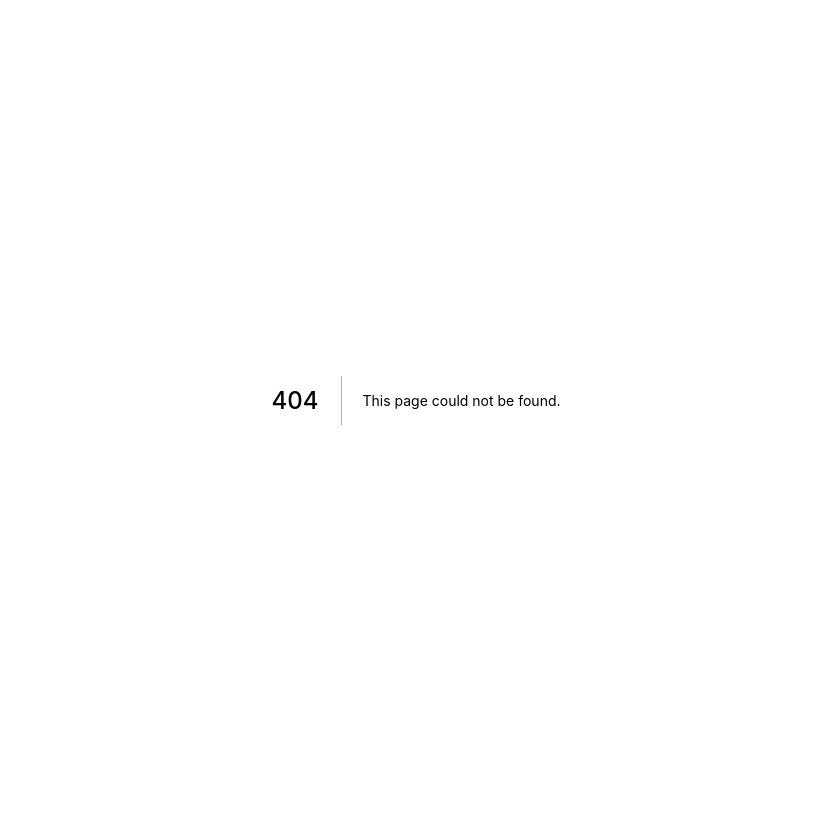
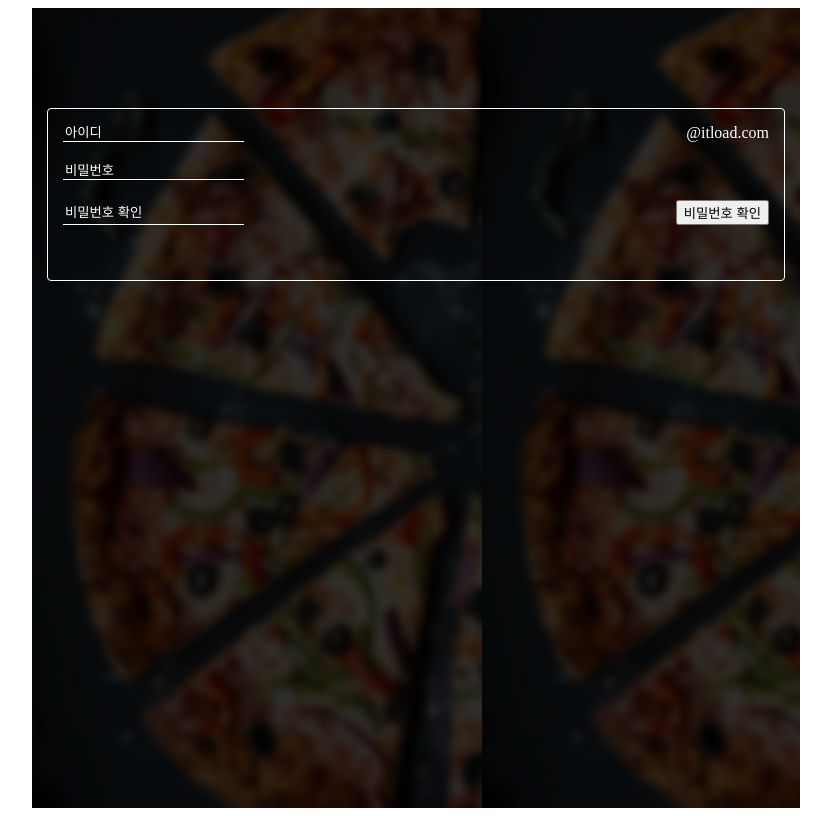
Before and after one commit to collabo-cw/simple_board_frontend, a Next.js app in the folder class/: page /membership in a window 1280 px wide. Before the commit this address had no page. Shown: the whole page, without its empty margins (224-1055 px from the left). Built offline with nearby package versions, Linux system fonts and the light colour scheme.

Commit message:
회원가입 페이지 생성

```diff
--- /dev/null
+++ b/class/pages/membership/index.js
@@ -0,0 +1,29 @@
+import {Container,Wrapper,WrapLogin, Iddiv ,IdInput,PasswordDiv, NameDiv} from '../../styles/membership.styles';
+import axios from 'axios';
+
+
+export default function MembershipPage(){
+
+    return(
+        <Container>
+            <Wrapper>
+                <WrapLogin>
+                    <Iddiv>
+                        <IdInput placeholder='아이디' />
+                        <div>@itload.com</div>
+                    </Iddiv>
+                    <Iddiv>
+                        <IdInput type="password" placeholder='비밀번호' />
+                    </Iddiv>
+                    <PasswordDiv>
+                        <IdInput type="password" placeholder='비밀번호 확인' />
+                        <button>비밀번호 확인</button>
+                    </PasswordDiv>
+                    <NameDiv>
+
+                    </NameDiv>
+                </WrapLogin>
+            </Wrapper>
+        </Container>
+    )
+}
--- /dev/null
+++ b/class/styles/membership.styles.js
@@ -0,0 +1,59 @@
+import styled from "@emotion/styled";
+
+export const Container = styled.div`
+  max-width: 768px;
+  margin: 0 auto;
+  display: flex;
+  justify-content: center;
+  color:#fff
+`;
+export const Wrapper = styled.div`
+  wIdth: 100%;
+  height:100vh;
+  padding: 0 15px 0 15px;
+  display: flex;
+  flex-direction: column;
+  align-items: center;
+  box-sizing: border-box;
+  background-image: url("../img/pizza.jpg");
+  background-color: rgba(0, 0, 0, 0.55);
+  background-blend-mode: multiply;
+  background-size:contain;
+`;
+
+export const WrapLogin = styled.div`
+  width: 100%;
+  box-sizing: border-box;
+  margin: 100px 15px 0 15px;
+  padding: 15px 15px;
+  border-radius: 4px;
+  border: 1px solid #fff;
+`;
+
+export const Iddiv = styled.div`
+  display:flex;
+  justify-content: space-between;
+  margin-bottom: 20px;
+`;
+
+export const IdInput = styled.input`
+  background: transparent;
+  border: 0;
+  border-bottom: 1px solid #FFF;
+  color: #fff;
+  outline: red;
+
+  &::placeholder {
+    color: #fff;
+  }
+`;
+export const PasswordDiv = styled.div`
+  display:flex;
+  justify-content: space-between;
+  margin-bottom: 20px;
+`;
+export const NameDiv = styled.div`
+  display:flex;
+  justify-content: space-between;
+  margin-bottom: 20px;
+`;
```
Also changed, not shown: class/pages/main/index.js (+3 -5 lines).
